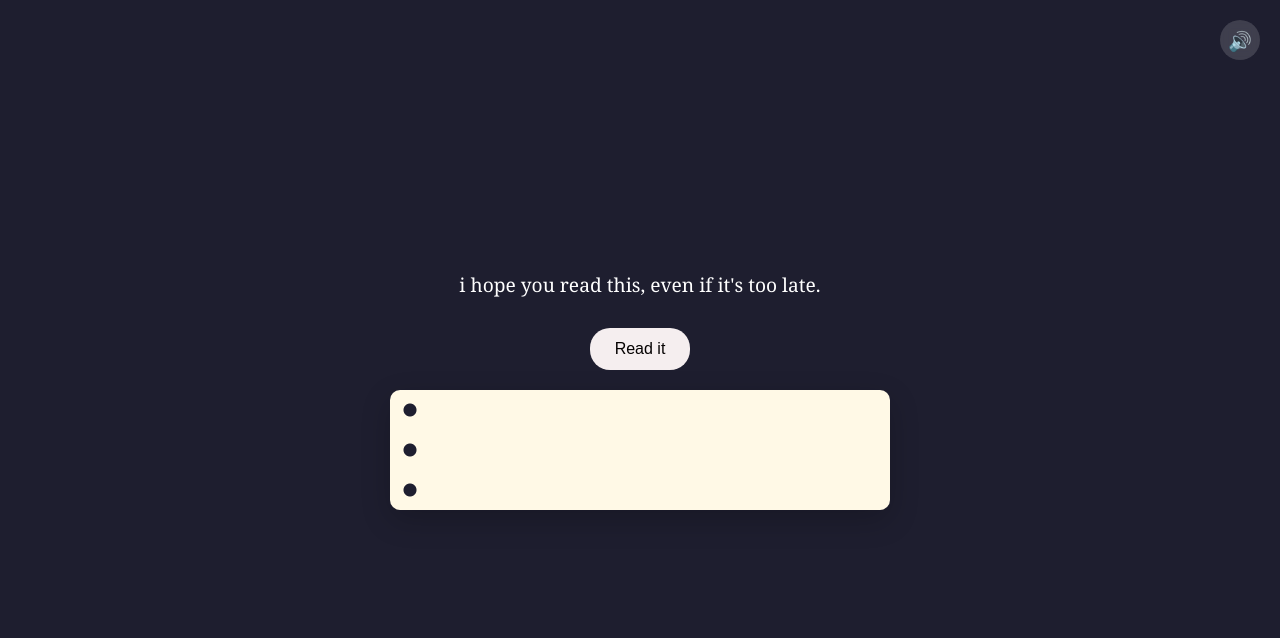
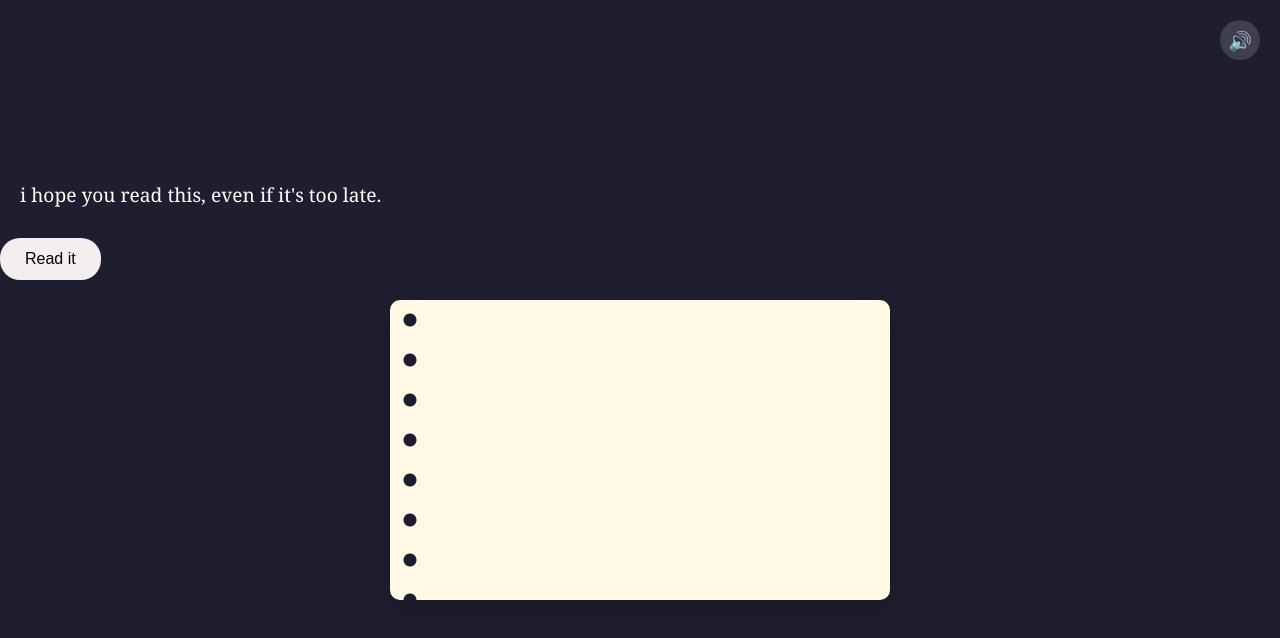
Before and after one commit to roofidsatriyo19-lang/buat-levina, a plain HTML site: page index.html in a window 1280 px wide. Drawn offline with Linux system fonts and the light colour scheme.

Commit message:
UPDATE view di HP

```diff
--- a/style.css
+++ b/style.css
@@ -10,14 +10,32 @@ body {
   color: #fff;
   display: flex;
   justify-content: center;
-  align-items: center;
-  /* Perbaikan: Gunakan min-height agar konten panjang tidak terpotong */
-  min-height: 100vh;
+  align-items: flex-start; /* Ubah dari center agar bisa scroll ke bawah */
+  min-height: 100vh; /* Gunakan min-height agar tidak memotong konten */
   flex-direction: column;
-  /* Perbaikan: Izinkan scroll vertikal tapi sembunyikan horizontal */
-  overflow-x: hidden;
-  overflow-y: auto;
-  padding: 40px 0; /* Memberi ruang napas di atas/bawah saat di-scroll */
+  overflow-x: hidden; /* Sembunyikan scroll samping saja */
+  overflow-y: auto; /* Izinkan scroll ke bawah */
+  padding: 50px 0; /* Ruang napas atas-bawah */
+}
+
+.letter {
+  width: 90%; /* Lebar responsif */
+  max-width: 450px;
+  margin: 0 auto;
+  padding: 40px 20px 60px 45px; /* Sesuaikan padding agar teks tidak kena lubang */
+  background: #fff9e6;
+  border-radius: 10px;
+  box-shadow: 0 10px 30px rgba(0,0,0,0.5);
+  position: relative;
+  color: #333; /* Warna teks agar kontras di kertas */
+  min-height: 300px;
+}
+
+/* Pastikan kelopak bunga tersebar merata */
+.petal {
+  position: absolute;
+  /* Atur agar tidak menumpuk di tengah */
+  z-index: 999;
 }
 
 .intro {
```
